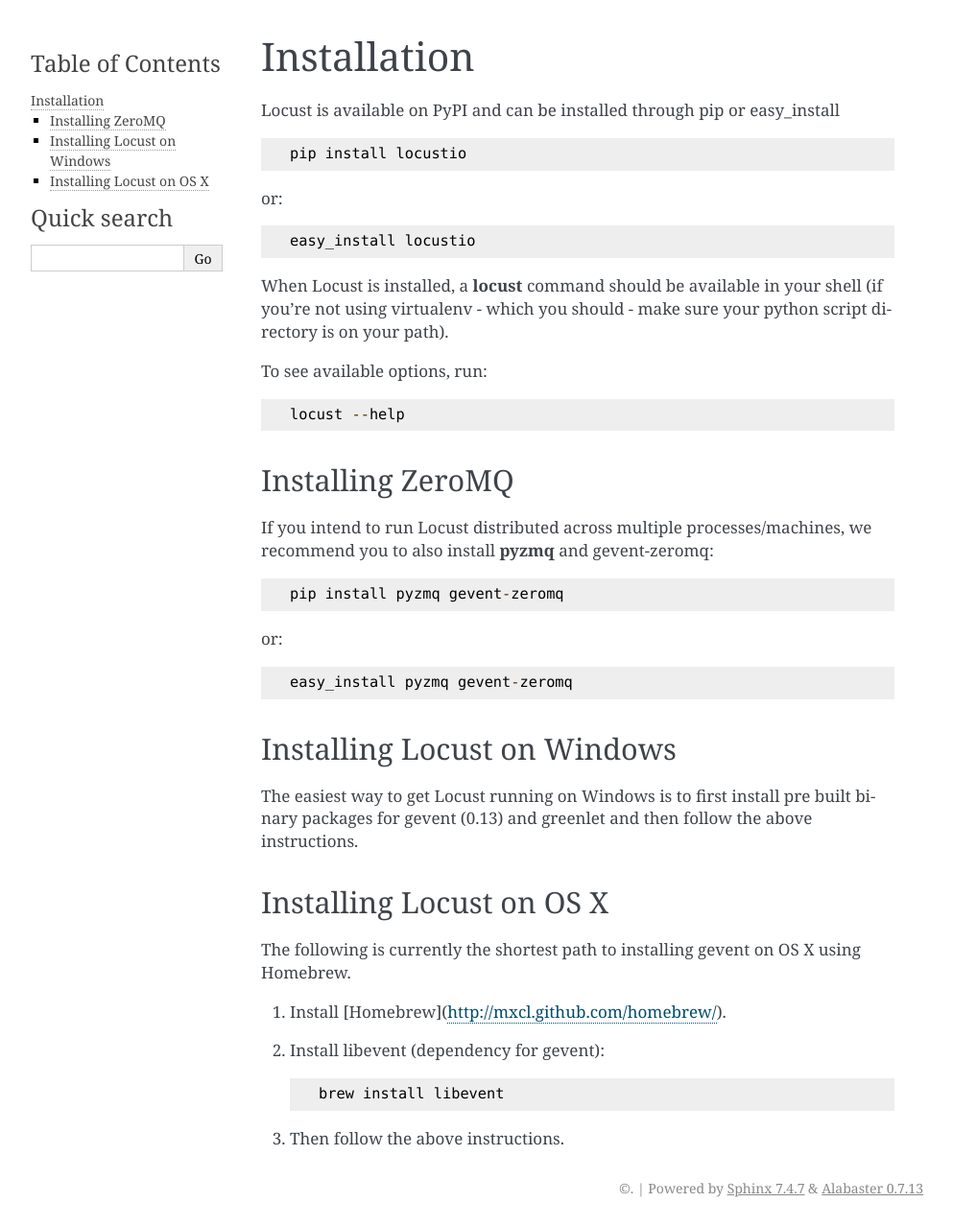
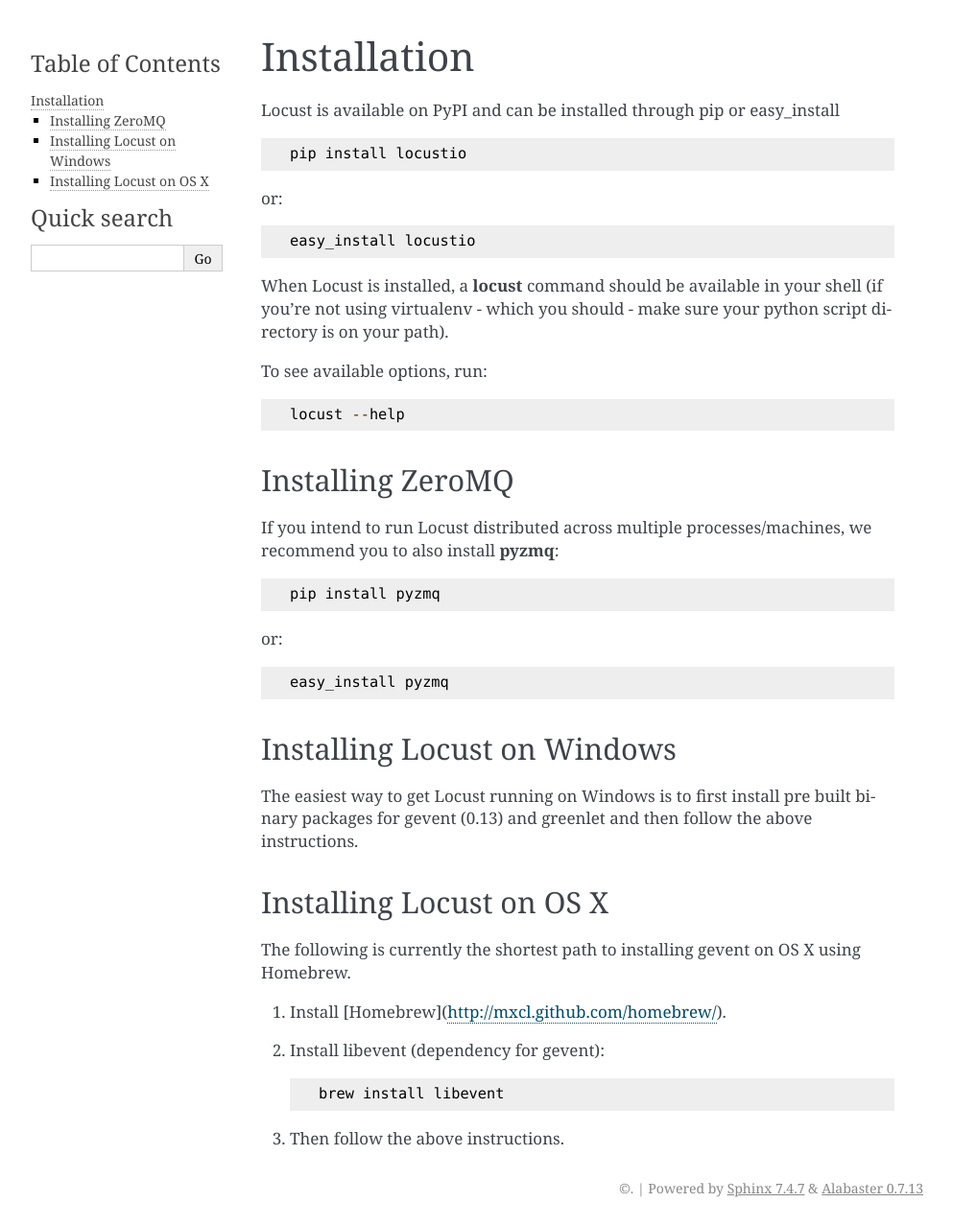
Before and after one commit to locustio/locust, a Sphinx documentation site: the page built from docs/installation.rst, in a window 1280 px wide. Shown: the whole page at 96% size, without its empty margins (148-1141 px from the left). Built offline with Sphinx 7.4.7, drawn with Linux system fonts in a browser that asks for light colours.

Commit message:
Fixed compatibility issue with pyzmq 13.0.0

```diff
--- a/docs/installation.rst
+++ b/docs/installation.rst
@@ -23,13 +23,13 @@
 -----------------
 
 If you intend to run Locust distributed across multiple processes/machines, we recommend you to also
-install **pyzmq** and gevent-zeromq::
+install **pyzmq**::
 
-    pip install pyzmq gevent-zeromq
+    pip install pyzmq
 
 or::
 
-    easy_install pyzmq gevent-zeromq
+    easy_install pyzmq
 
 Installing Locust on Windows
 ----------------------------
```
Also changed, not shown: 3 other files.
